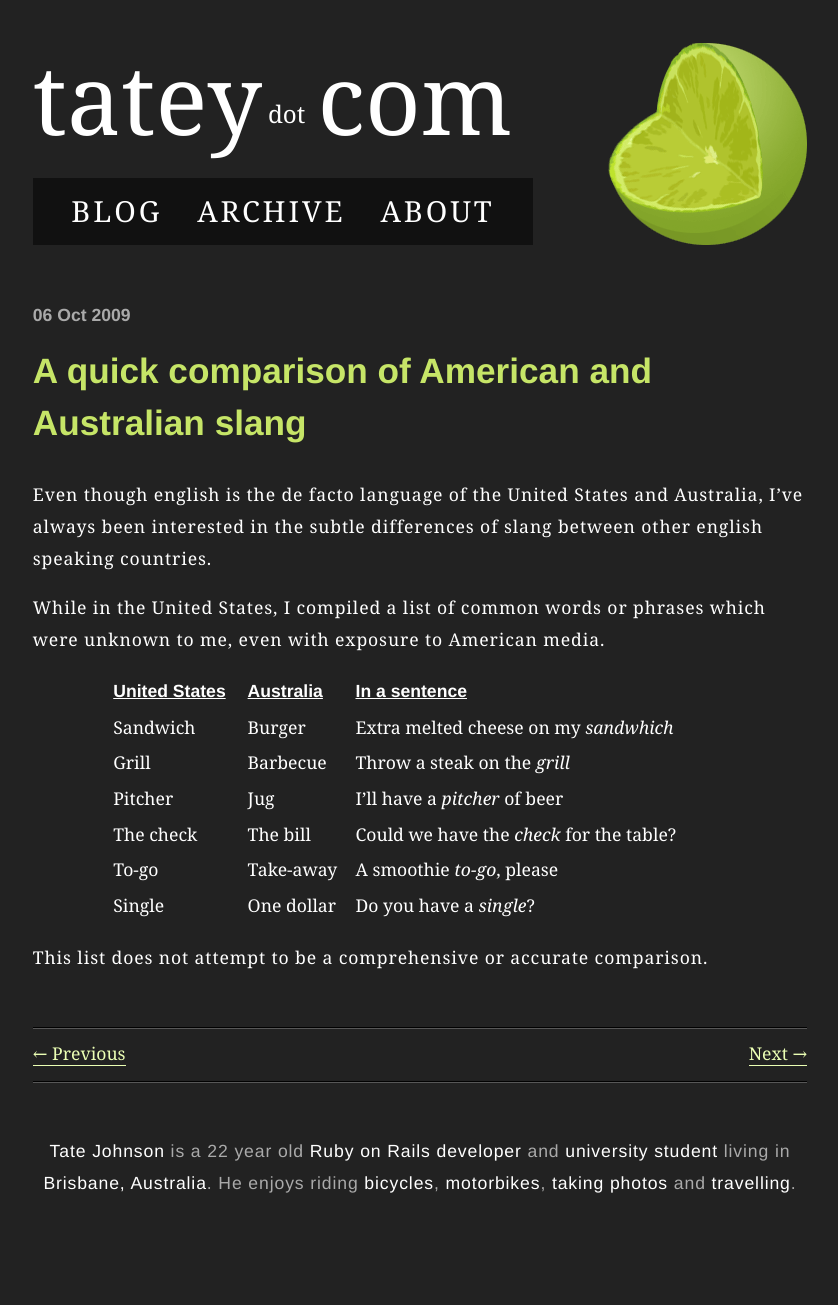
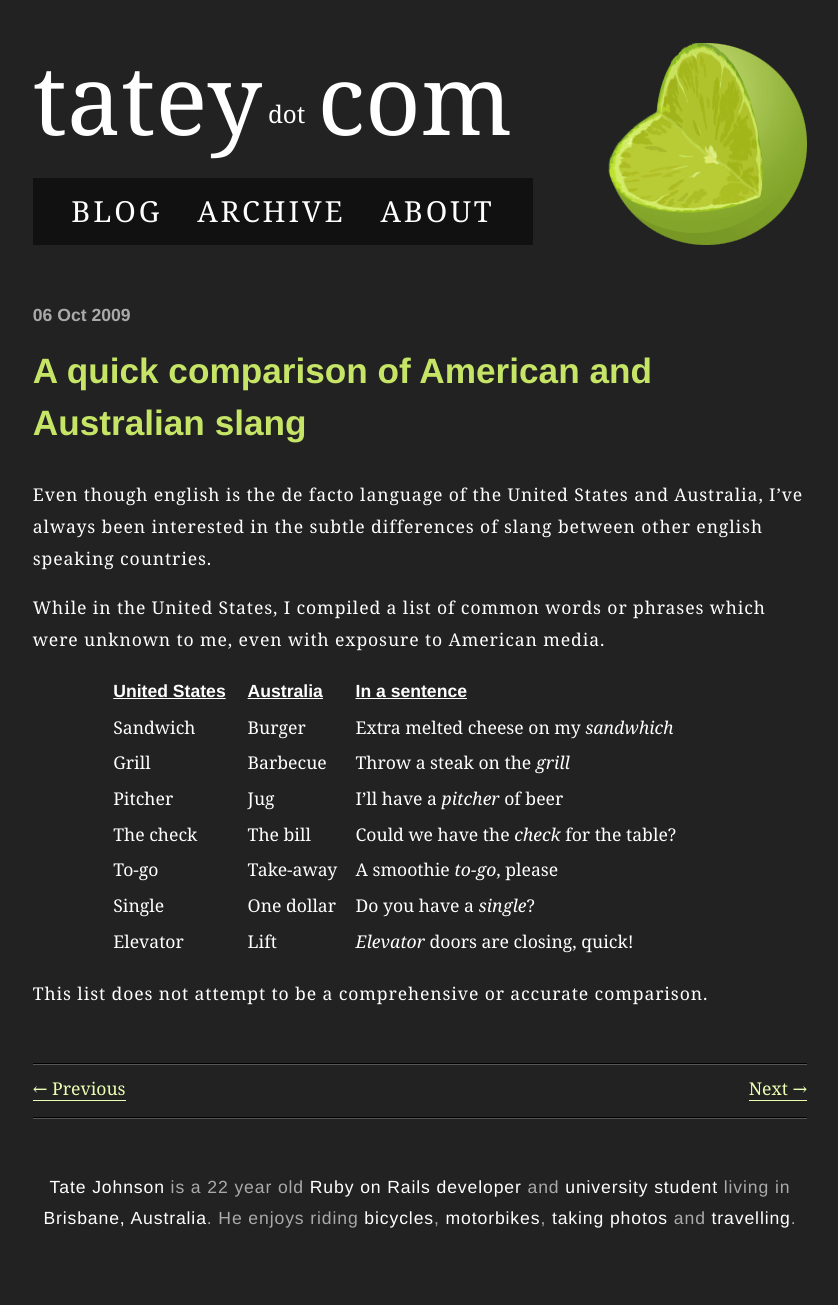
Before and after one commit to tatey/tatey.com, a Jekyll site: the page built from _posts/2009-10-06-a-quick-comparison-of-american-and-australian-slang.markdown, in a window 1280 px wide. Shown: the whole page, without its empty margins (220-1058 px from the left). Built offline with Jekyll 4.4.1, drawn with Linux system fonts in a browser that asks for light colours; before the commit the page ends 1270 px from its top, so only the background shows below that.

Commit message:
Added Rakefile. Modified post: 2009-10-06-a-quick-comparison-of-american-and-australian-slang

```diff
--- a/_posts/2009-10-06-a-quick-comparison-of-american-and-australian-slang.markdown
+++ b/_posts/2009-10-06-a-quick-comparison-of-american-and-australian-slang.markdown
@@ -15,5 +15,6 @@ While in the United States, I compiled a list of common words or phrases which w
 | The check     | The bill   | Could we have the *check* for the table? |
 | To-go         | Take-away  | A smoothie *to-go*, please               |
 | Single        | One dollar | Do you have a *single*?                  |
+| Elevator      | Lift       | *Elevator* doors are closing, quick!     |
 
 This list does not attempt to be a comprehensive or accurate comparison.
```
Also changed, not shown: 1 other file.
